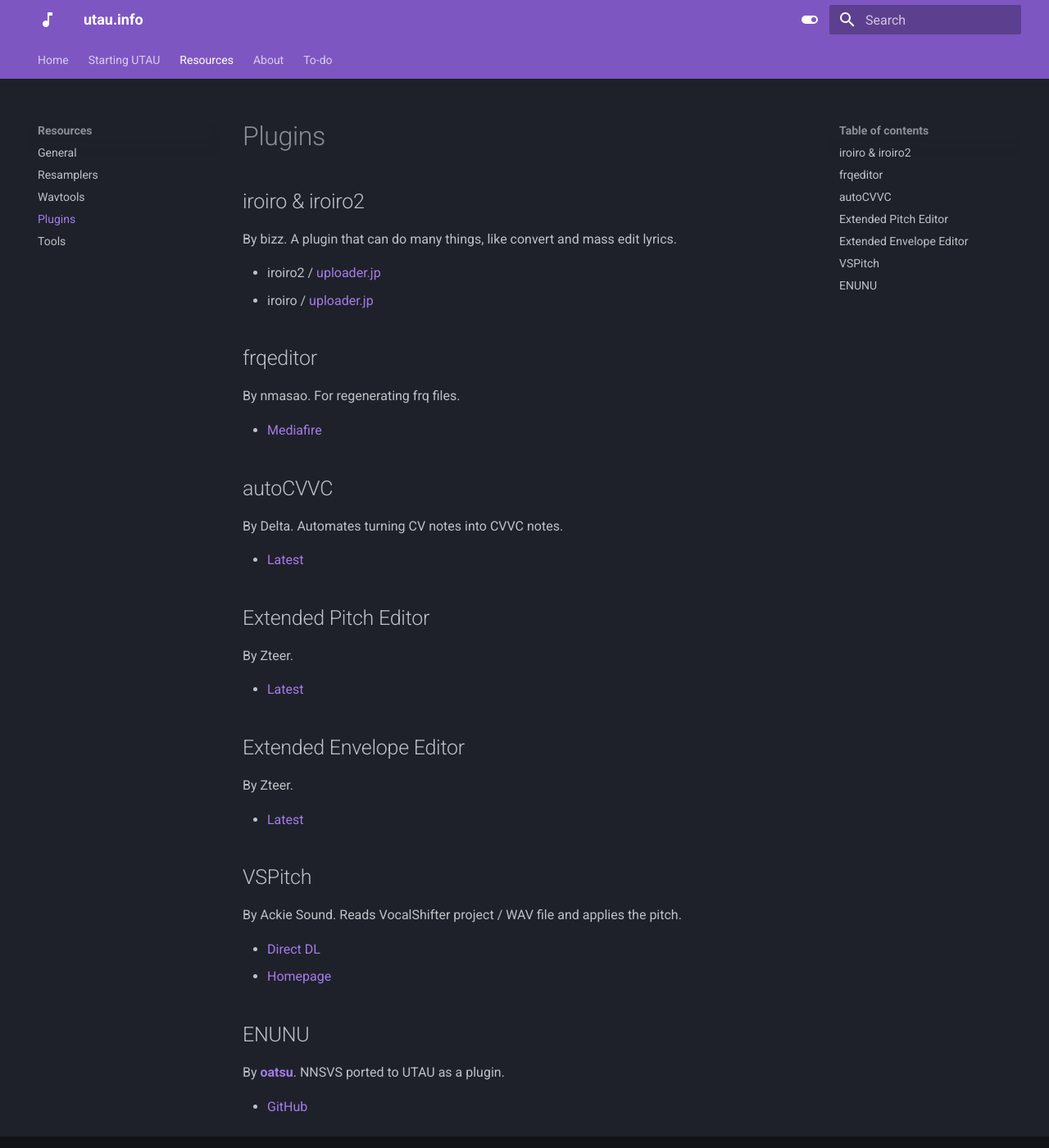
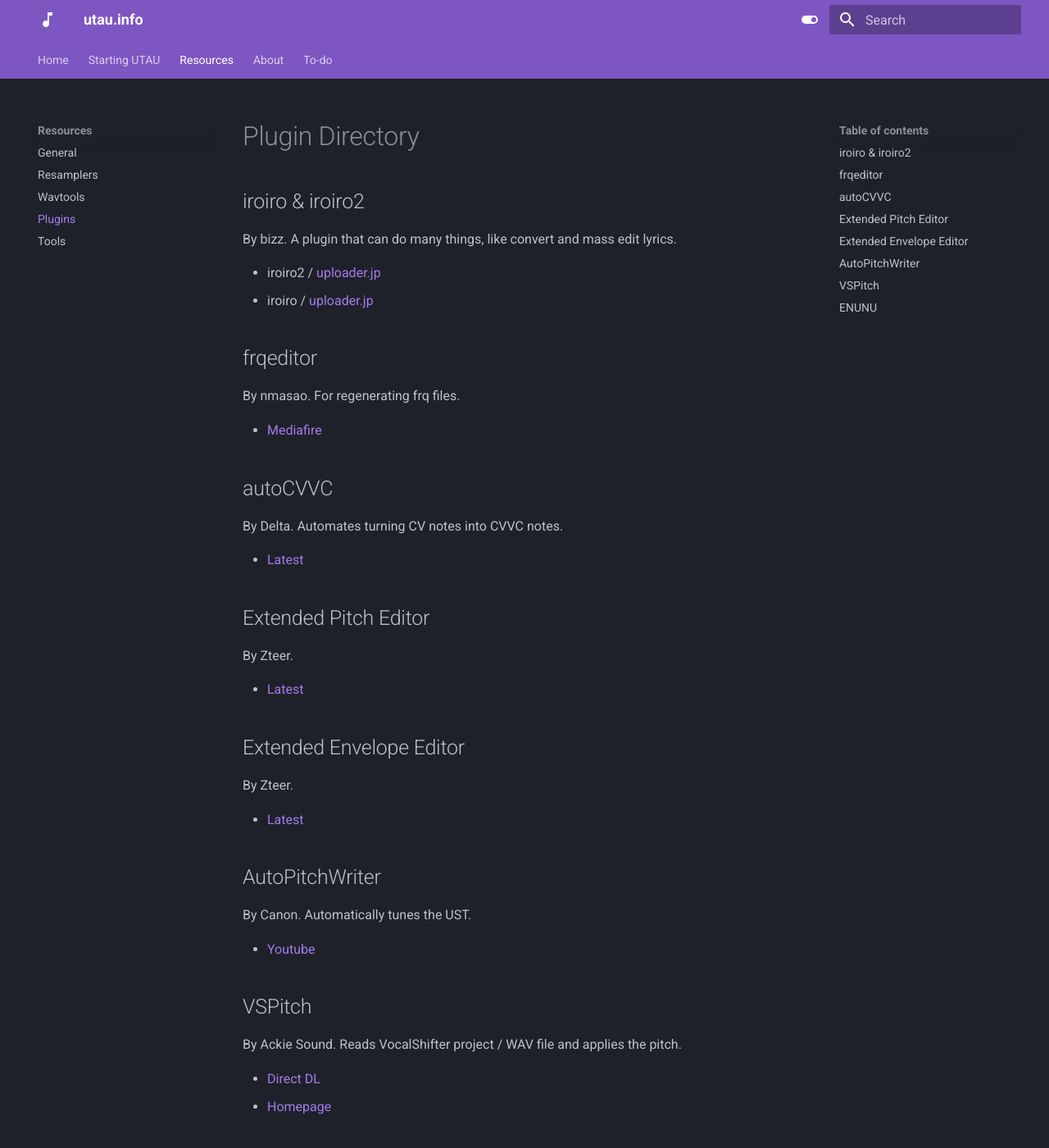
Before and after one commit to nagotown/utau.info, an MkDocs documentation site: the page built from docs/resources/plugins.md, in a window 1280 px wide and 1400 px high. Shown: the whole window at 82% size. Built offline with MkDocs 1.6.1 and Material for MkDocs 9.7.7, drawn with Linux system fonts in a browser that asks for light colours.

Commit message:
Edit plugins, resamplers, general

```diff
--- a/docs/resources/plugins.md
+++ b/docs/resources/plugins.md
@@ -1,3 +1,5 @@
+# Plugin Directory
+
 ## iroiro & iroiro2
 By bizz. A plugin that can do many things, like convert and mass edit lyrics.
 
@@ -24,6 +26,11 @@
 
 - [Latest](http://z-server.game.coocan.jp/utau/utautop.html#envedit)
 
+## AutoPitchWriter
+By Canon. Automatically tunes the UST.
+
+- [Youtube](https://www.youtube.com/watch?v=pdxMg2ViASU)
+
 ## VSPitch
 By Ackie Sound. Reads VocalShifter project / WAV file and applies the pitch.
 
```
Also changed, not shown: docs/resources/general.md (+1 -0 lines), docs/resources/resamplers.md (+2 -2 lines).
